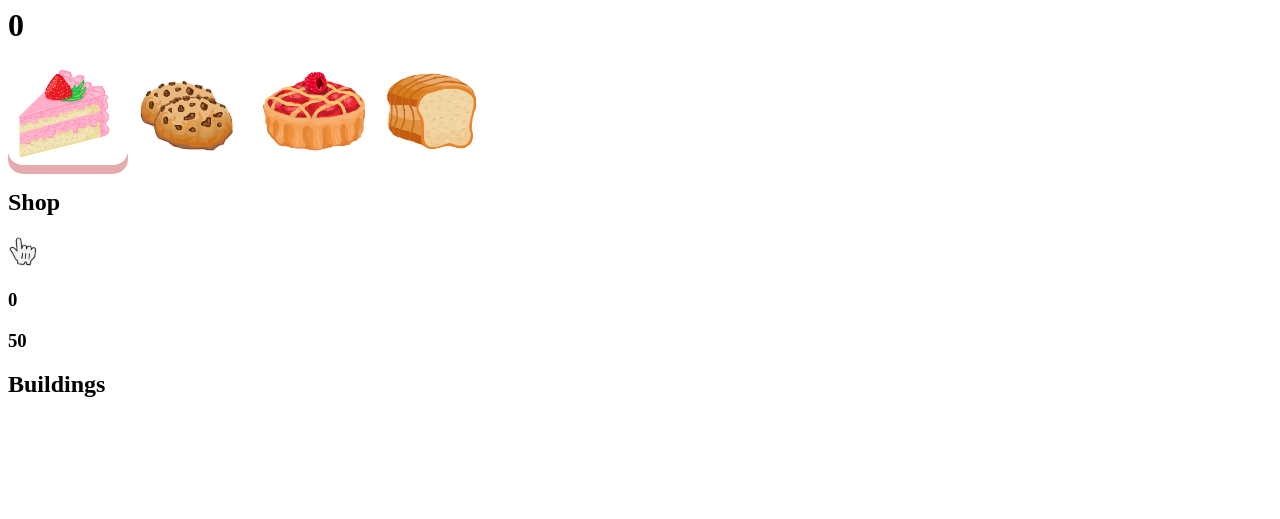
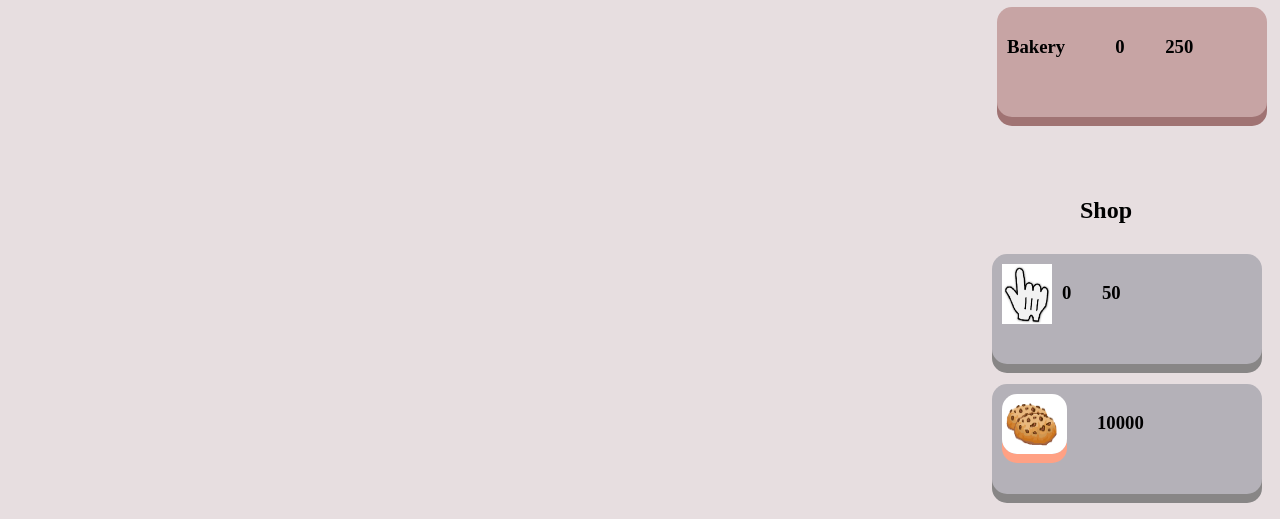
Before and after one commit to thenil1505/Pastry-Clicker, a plain HTML site: page index.html in a window 1280 px wide. Shown: the part 73-592 px from the top of the page. Drawn offline with Linux system fonts and the light colour scheme.

Commit message:
Code haha
added buying biscuits but it doesnt work yet, did alot of css for positioning, making things more pretty

```diff
--- a/index.html
+++ b/index.html
@@ -9,28 +9,38 @@
 </head>
 <body>
     <div class="container">
+
+        <div class="buildings">
+            <h2 id="building_text">Buildings</h2>
+            <div class="bakery_build">
+                <h3>Bakery</h3>
+                <h3 id="bakery_num">0</h3>
+                <h3 id="bakery_price">250</h3>
+            </div>
+        </div>
+
+        <div class="shop">
+            <h2 id="shop_text">Shop</h2>
+            <div class="shop_hand">
+                <img id="hand_img" src="photos pastry/glove hand.png" alt="">
+                <h3 id="hand_num">0</h3>
+                <h3 id="hand_price">50</h3>
+            </div>
+            <div class="shop_biscuit">
+                <img id="choccy_img" src="photos pastry/Choccy cookies.png" alt="">
+                <h3 id="biscuit_price">10000</h3>
+            </div>
+        </div>
+
+        <h1 id="pastry_text">Pastries: <h1 id="pastry_num"> 0</h1> </h1>
         <div class="main">
-            <h1>Pastries:</h1>
-            <h1 id="pastry_num"> 0</h1>
             <input type="image" id="pastry_img" src="photos pastry/Strawby Cake.png" alt="">
             <img id="biscuit_img" src="photos pastry/Choccy cookies.png" alt="">
             <img id="pie_img" src="photos pastry/Piii.png" alt="">
             <img id="bread_img" src="photos pastry/Bred.png" alt="">
             <img id="cupcake_img" src="" alt="">
-
-        </div>
-        <div class="shop">
-            <h2>Shop</h2>
-            <div class="shop_elements">
-                <img id="hand_img" src="photos pastry/glove hand.png" alt="">
-                <h3 id="hand_num">0</h3>
-                <h3 id="hand_price">50</h3>
-            </div>
         </div>
 
-        <div class="buildings">
-            <h2>Buildings</h2>
-        </div>
 
     </div>
 
--- a/pastrycss.css
+++ b/pastrycss.css
@@ -1,39 +1,202 @@
+body {
+    background-color: rgb(231, 222, 224);
+}
+
+.main{
+    display:flex;
+    flex-direction:row;
+    padding-left:660px;
+    background-color:rgb(238, 227, 227);
+}
+
+#pastry_text{
+    display:flex;
+    flex-direction:column;
+    align-items:center;
+}
+
+#pastry_num{
+    display:flex;
+    flex-direction:column;
+    align-items:center;
+}
+
 #hand_img {
-    width:30px;
-    height:30px;
+    width:50px;
+    height:60px;
+}
+
+#shop_text {
+    padding-right:140px;
+}
+
+.shop {
+    display:flex;
+    flex-direction:column;
+    padding-top: 50px;
+    align-items:flex-end;
+}
+
+#choccy_img {
+    width:65px;
+    height:60px;
+    cursor: pointer;
+    outline: none;
+    border: none;
+    border-radius: 15px;
+    box-shadow: 0 9px rgb(255, 161, 132);
+}
+#choccy_img:hover {
+    box-shadow: 0 9px rgb(214, 114, 56);
+}
+
+.shop_hand {
+    display: flex;
+    flex-direction: row;
+    padding: 10px;
+    margin: 10px;
+    background-color: rgb(180, 177, 184);
+    width: 250px;
+    height: 90px;
+    cursor: pointer;
+    outline: none;
+    border: none;
+    border-radius: 15px;
+    box-shadow: 0 9px rgb(136, 134, 134);
+}
+#shop_hand:hover {
+    box-shadow: 0 9px rgb(124, 124, 124);
+}
+
+#hand_num {
+    width: 40px;
+    height: 40px;
+    padding-left: 10px;
+}
+
+.shop_biscuit {
+    display: flex;
+    flex-direction: row;
+    padding: 10px;
+    margin: 10px;
+    background-color: rgb(180, 177, 184);
+    width: 250px;
+    height: 90px;
+    cursor: pointer;
+    outline: none;
+    border: none;
+    border-radius: 15px;
+    box-shadow: 0 9px rgb(136, 134, 134);
+}
+#biscuit_price {
+    width: 40px;
+    height: 40px;
+    padding-left: 30px;
 }
 
 #pastry_img {
     width:120px;
     height:100px;
+    margin:20px;
     cursor: pointer;
     outline: none;
     border: none;
     border-radius: 15px;
     box-shadow: 0 9px rgb(228, 172, 172);
 }
-
-.button:active {
-    box-shadow: 0 5px rgb(196, 142, 142);
-    transform: translateY(4px);
+#pastry_img:hover {
+    box-shadow: 0 9px rgb(236, 139, 139);
 }
 
 #biscuit_img {
     width:120px;
     height:100px;
+    margin:20px;
+    cursor: pointer;
+    outline: none;
+    border: none;
+    border-radius: 15px;
+    box-shadow: 0 9px rgb(190, 138, 108);
+}
+#biscuit_img:hover {
+    box-shadow: 0 9px rgb(233, 119, 43);
 }
 
 #pie_img {
     width:120px;
     height:100px;
+    margin:20px;
+    cursor: pointer;
+    outline: none;
+    border: none;
+    border-radius: 15px;
+    box-shadow: 0 9px rgb(179, 66, 75);
+}
+#pie_img:hover {
+    box-shadow: 0 9px rgb(241, 35, 35);
 }
 
 #bread_img {
     width:120px;
     height:100px;
+    margin:20px;
+    cursor: pointer;
+    outline: none;
+    border: none;
+    border-radius: 15px;
+    box-shadow: 0 9px rgb(196, 193, 151);
+}
+#bread_img:hover {
+    box-shadow: 0 9px rgb(85, 189, 81);
 }
 
 #cupcakes_img {
     width:120px;
     height:100px;
+    margin:20px;
+    cursor: pointer;
+    outline: none;
+    border: none;
+    border-radius: 15px;
+    box-shadow: 0 9px rgb(156, 152, 190);
 }
+#cupcakes_img:hover {
+    box-shadow: 0 9px rgb(74, 90, 236);
+}
+
+.buildings {
+    display:flex;
+    flex-direction:column;
+    align-items:flex-end;
+    padding-top:5px;
+    margin-bottom:10px;
+}
+
+.bakery_build{
+    display: flex;
+    flex-direction: row;
+    padding: 10px;
+    margin-right: 5px;
+    background-color: rgb(199, 164, 164);
+    width: 250px;
+    height: 90px;
+    cursor: pointer;
+    outline: none;
+    border: none;
+    border-radius: 15px;
+    box-shadow: 0 9px rgb(160, 115, 115);
+}
+#bakery_num {
+    width: 40px;
+    height: 40px;
+    padding-left: 50px;
+}
+#bakery_price {
+    width: 40px;
+    height: 40px;
+    padding-left: 10px;
+}
+
+#building_text {
+    padding-right:100px;
+}
--- a/script.js
+++ b/script.js
@@ -29,12 +29,12 @@ customers = 0;
 //Prices
 hands_price = 50;
 bakery_price = 250;
-cafe_price = 550;
-decor_price = 850;
-chef_price = 1050;
-packer_price = 2000;
-deliver_price = 4500;
-custom_price = 6000;
+cafe_price = 1000;
+decor_price = 5050;
+chef_price = 15000;
+packer_price = 20000;
+deliver_price = 40500;
+custom_price = 70000;
 
 
 function pastry_click(){
@@ -44,7 +44,7 @@ function buy_hand(){
     if (pastry >= hands_price){
         hands++;
         pastry -= hands_price;
-        hands_price += hands_price;
+        hands_price += 50;
         hand_num_EL.innerHTML = hands;
         hand_price_EL.innerHTML = hands_price;
     }
```
